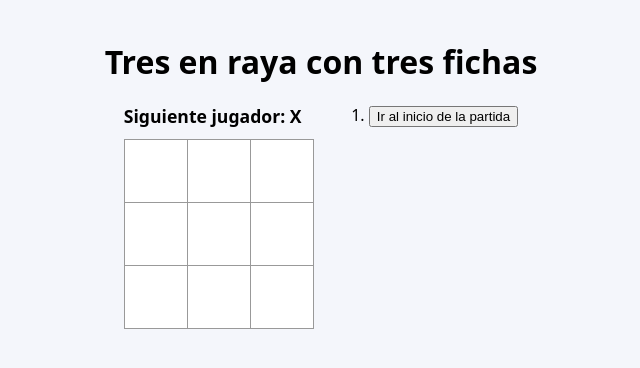
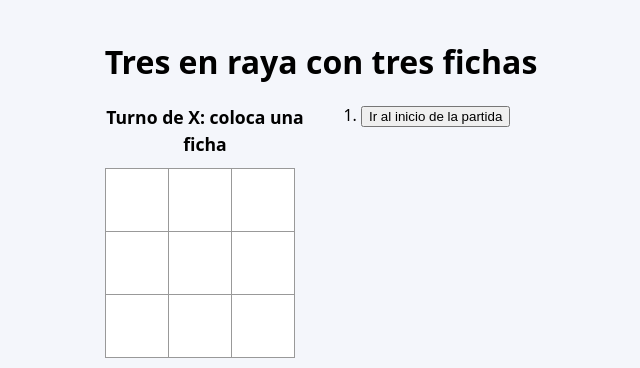
Before and after one commit to Imanol-Margarit/tres-en-raya-tres-fichas, a React (Vite) app: page / in a window 1280 px wide. Shown: the top 368 px of the page, without its empty margins (319-959 px from the left). Built offline with nearby package versions, Linux system fonts and the light colour scheme.

Commit message:
Paso 4: mensajes de estado

```diff
--- a/src/App.css
+++ b/src/App.css
@@ -71,3 +71,20 @@ h1 {
   outline: 3px solid #e0a800;
   outline-offset: -3px;
 }
+
+.game-board {
+  flex: 0 0 200px;
+  width: 200px;
+}
+
+.game-board .status {
+  text-align: center;
+  min-height: 3em;
+  line-height: 1.5;
+  overflow-wrap: break-word;
+}
+
+.game-info {
+  flex: 0 0 200px;
+  width: 200px;
+}
--- a/src/components/Board.jsx
+++ b/src/components/Board.jsx
@@ -14,11 +14,15 @@ function Board({xIsNext, squares, onPlay, selected, onSelect}) {
   const fichasJugador = squares.filter((casilla) => casilla === jugador).length
   const faseMover = fichasJugador >= MAX_FICHAS
 
-  let status;
-  if(winner){
-    status = "Ganador: " + winner
-  }else{
-    status = 'Siguiente jugador: ' + jugador
+  let status
+  if (winner) {
+    status = 'Ganador: ' + winner
+  } else if (!faseMover) {
+    status = 'Turno de ' + jugador + ': coloca una ficha'
+  } else if (selected === null) {
+    status = 'Turno de ' + jugador + ': elige una de tus fichas para moverla'
+  } else {
+    status = 'Turno de ' + jugador + ': elige una casilla vacía'
   }
 
   function handleClick(i){
```
